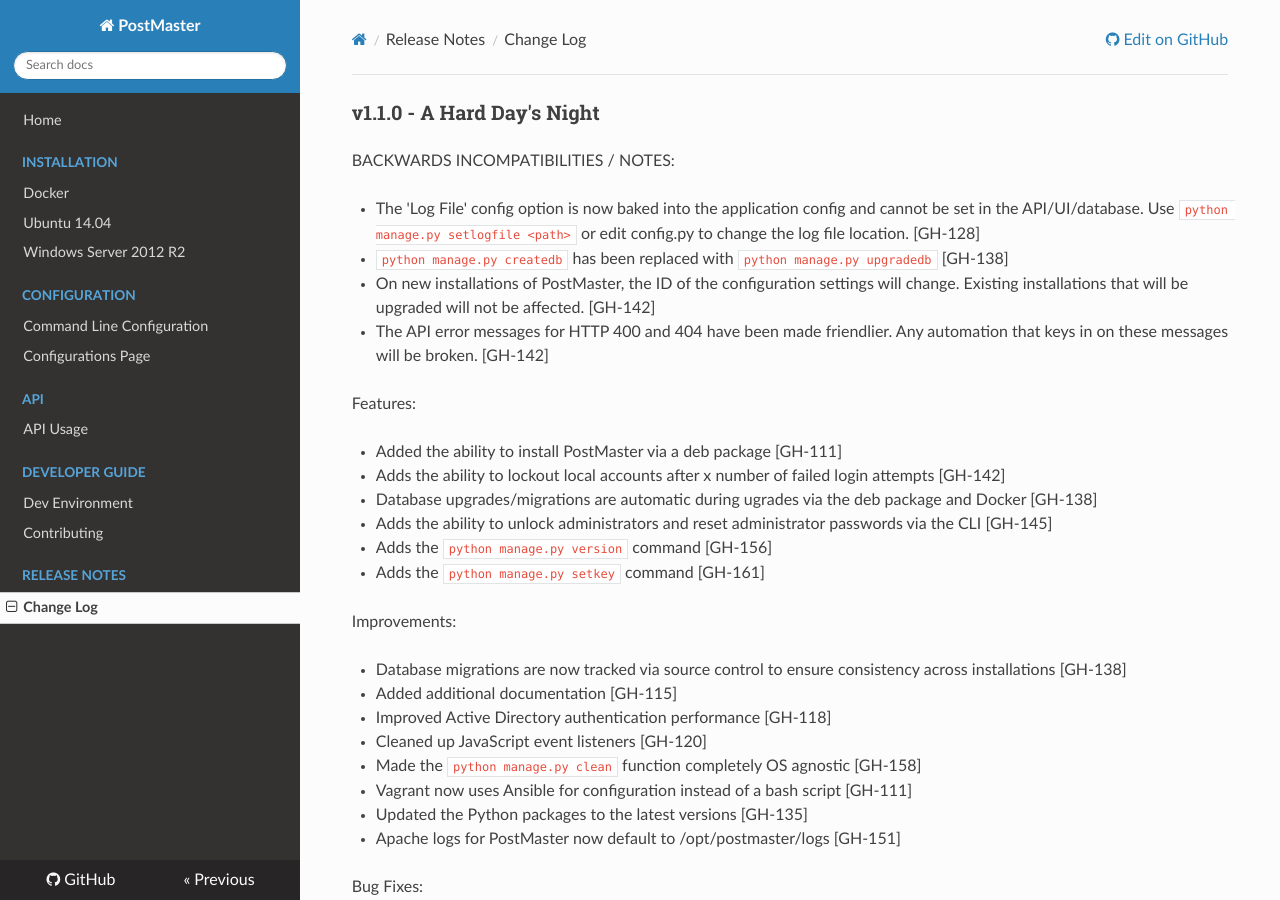
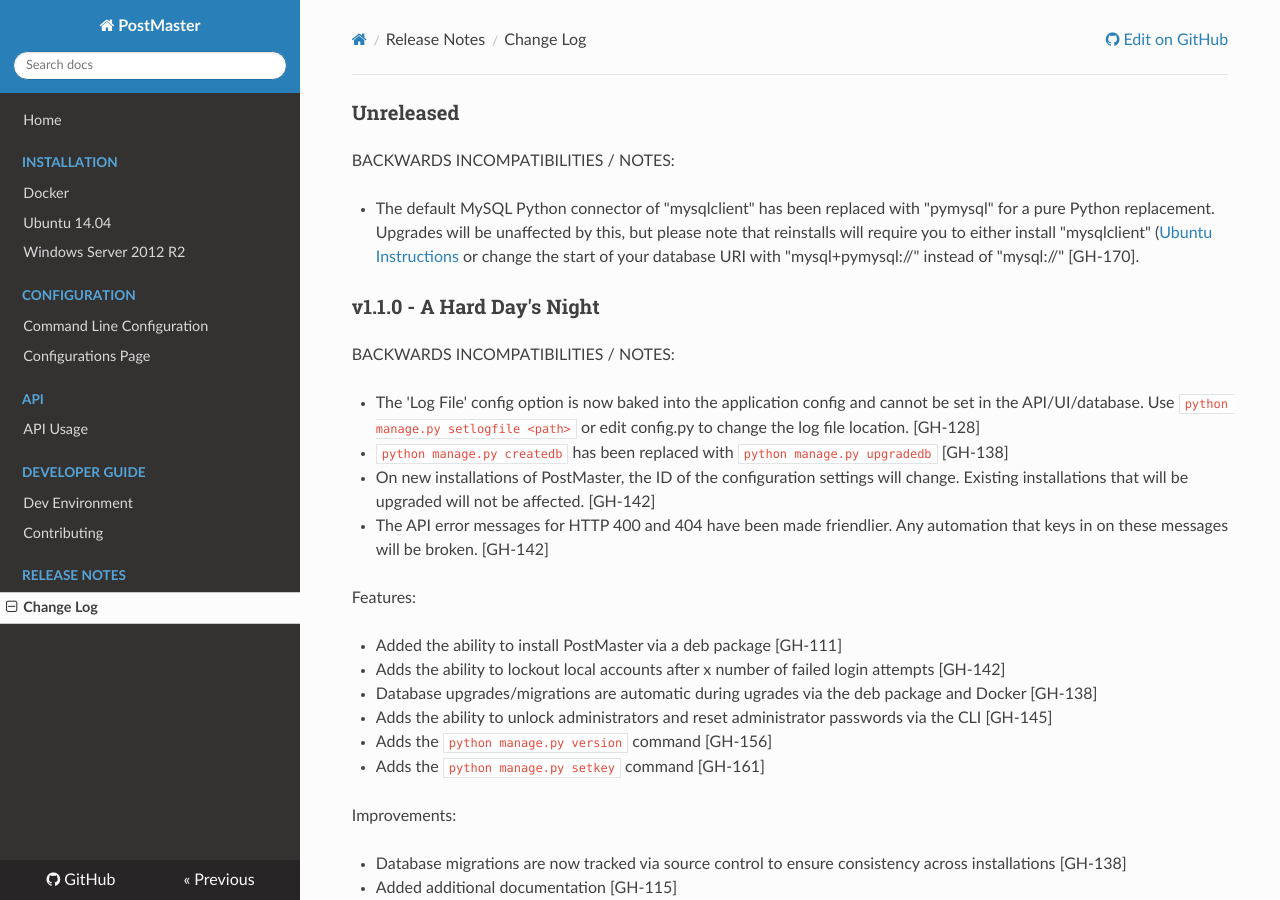
Before and after one commit to StackFocus/PostMaster, an MkDocs documentation site: the page built from docs/ChangeLog.md, in a window 1280 px wide and 900 px high. Built offline with MkDocs 1.6.1, drawn with Linux system fonts in a browser that asks for light colours; nearby versions of some CDN libraries; old or Windows-style settings are respelled for this version of MkDocs.

Commit message:
Add change log entry for PyMySQL

```diff
--- a/docs/ChangeLog.md
+++ b/docs/ChangeLog.md
@@ -1,3 +1,12 @@
+### Unreleased
+
+BACKWARDS INCOMPATIBILITIES / NOTES:
+
+* The default MySQL Python connector of "mysqlclient" has been replaced with "pymysql" for a pure Python replacement.
+Upgrades will be unaffected by this, but please note that reinstalls will require you to either install "mysqlclient"
+([Ubuntu Instructions](https://github.com/PyMySQL/mysqlclient-python#install) or change the start of your database URI
+with "mysql+pymysql://" instead of "mysql://" [GH-170].
+
 ### v1.1.0 - A Hard Day's Night
 
 BACKWARDS INCOMPATIBILITIES / NOTES:
```
